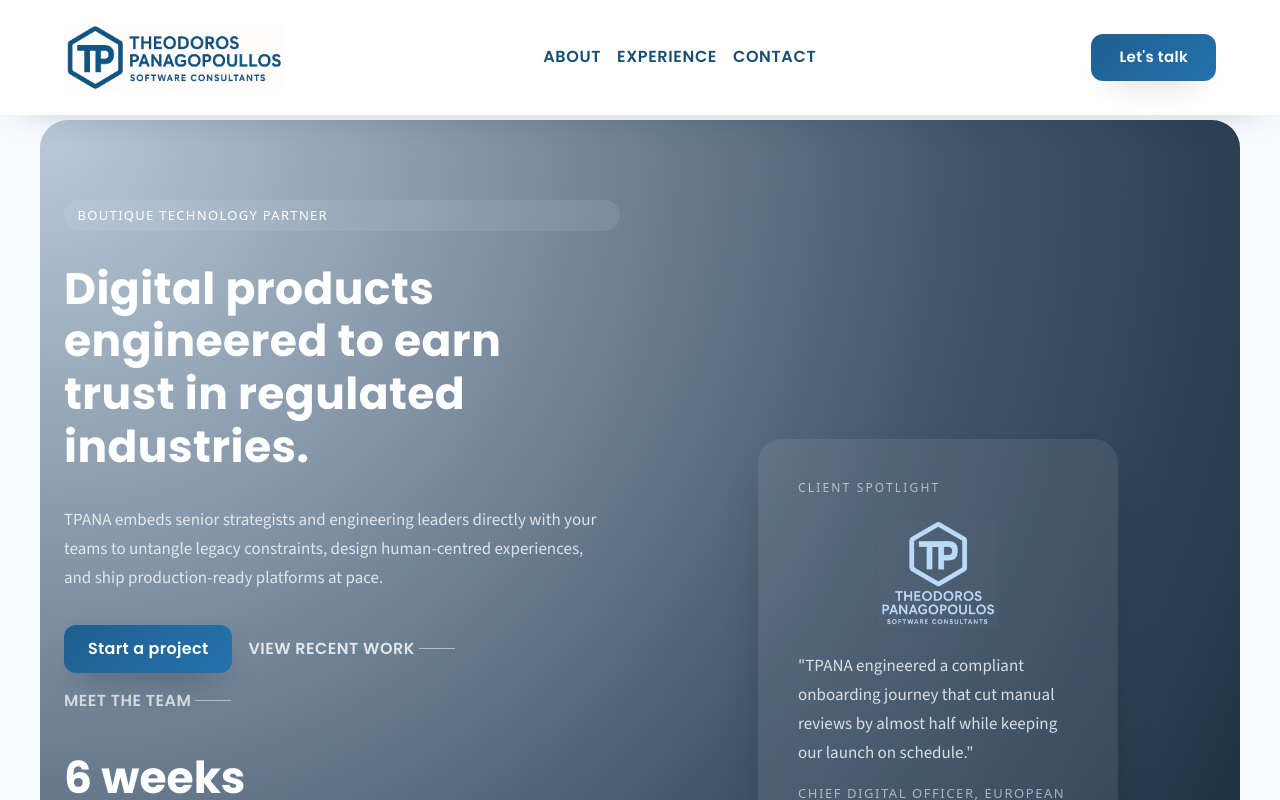
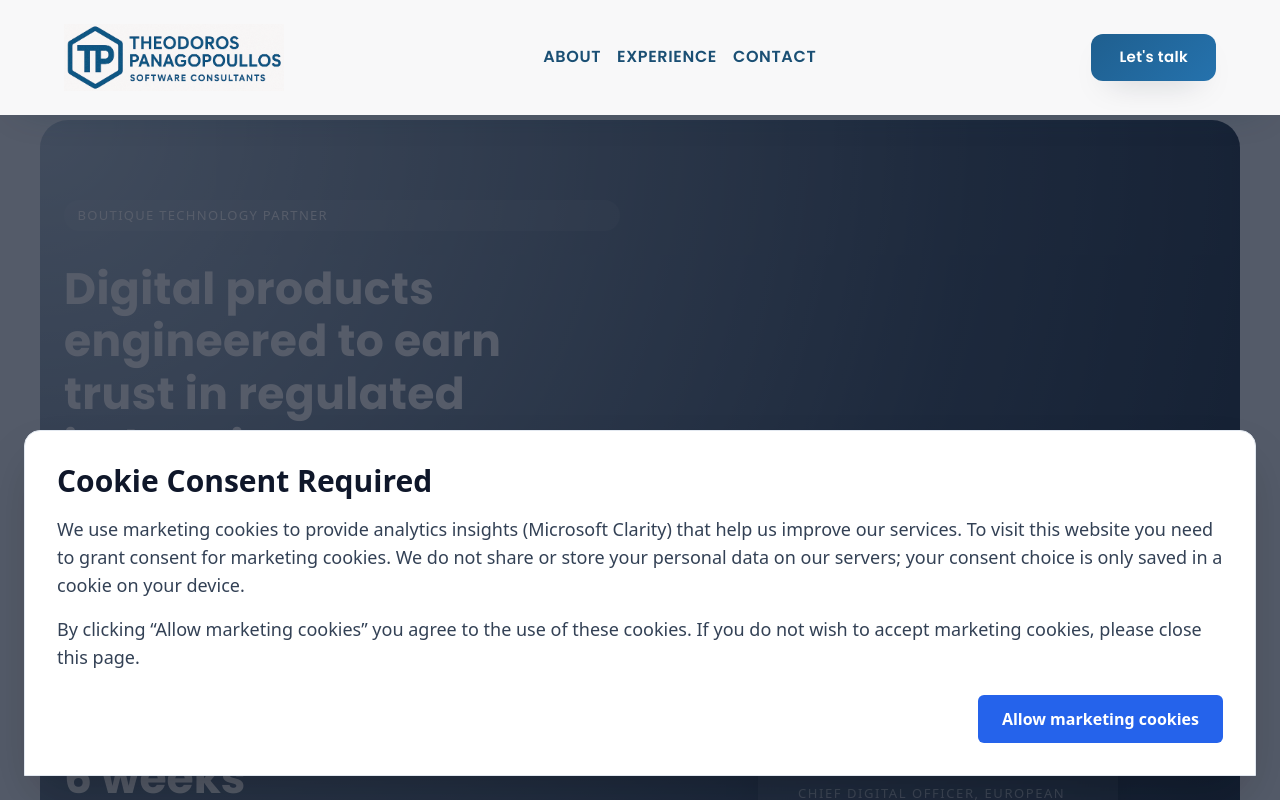
Before and after one commit to tpanaeu/tpana-website, a Next.js app: page / in a window 1280 px wide. Shown: the top 800 px of the page. Built offline with nearby package versions, Linux system fonts and the light colour scheme.

Commit message:
custom cmp

```diff
--- /dev/null
+++ b/components/ConsentGate.js
@@ -0,0 +1,223 @@
+import { useEffect, useRef, useState } from "react";
+
+const CONSENT_COOKIE_NAME = "tpana_marketing_consent";
+const CONSENT_GRANTED_VALUE = "granted";
+const CONSENT_DENIED_VALUE = "denied";
+const CONSENT_MAX_AGE_SECONDS = 60 * 60 * 24 * 180; // 180 days
+
+const parseConsentCookie = () => {
+  if (typeof document === "undefined") {
+    return null;
+  }
+
+  const cookieMatch = document.cookie
+    .split(";")
+    .map((entry) => entry.trim())
+    .find((entry) => entry.startsWith(`${CONSENT_COOKIE_NAME}=`));
+
+  if (!cookieMatch) {
+    return null;
+  }
+
+  const [, value] = cookieMatch.split("=");
+  return value || null;
+};
+
+const setConsentCookie = (value) => {
+  if (typeof document === "undefined") {
+    return;
+  }
+
+  if (!value) {
+    document.cookie = `${CONSENT_COOKIE_NAME}=; Max-Age=0; Path=/; SameSite=Lax`;
+    return;
+  }
+
+  const secureFlag = window.location.protocol === "https:" ? "; Secure" : "";
+  document.cookie = `${CONSENT_COOKIE_NAME}=${value}; Max-Age=${CONSENT_MAX_AGE_SECONDS}; Path=/; SameSite=Lax${secureFlag}`;
+};
+
+const consentOverlayStyles = {
+  container:
+    "fixed inset-0 z-50 flex items-end justify-center bg-slate-900/70 px-4 sm:px-6 pb-4 sm:pb-6",
+  panel:
+    "w-full rounded-t-2xl bg-white p-6 sm:p-8 shadow-2xl border border-slate-200 text-slate-900",
+  heading: "text-2xl sm:text-3xl font-semibold font-heading text-slate-900 mb-4",
+  body: "text-base sm:text-lg text-slate-700 leading-relaxed font-body",
+  actions: "mt-6 flex justify-end",
+  primaryButton:
+    "w-full sm:w-auto px-6 py-3 rounded-md bg-blue-600 hover:bg-blue-700 text-white font-semibold transition focus-visible:outline focus-visible:outline-2 focus-visible:outline-offset-2 focus-visible:outline-blue-600",
+};
+
+const revokeTriggerStyles = {
+  container:
+    "fixed bottom-4 right-4 z-40 flex items-center gap-3 rounded-full bg-blue-600 text-white px-4 py-3 shadow-lg cursor-pointer transition hover:bg-blue-700 focus-visible:outline focus-visible:outline-2 focus-visible:outline-offset-2 focus-visible:outline-blue-300",
+  text: "text-sm font-semibold font-heading",
+  iconWrapper:
+    "flex h-8 w-8 items-center justify-center rounded-full bg-white text-blue-600",
+  icon: "h-4 w-4",
+};
+
+const revokeBannerStyles = {
+  container:
+    "fixed inset-x-0 bottom-0 z-50 flex justify-center px-4 sm:px-6 pb-4 sm:pb-6",
+  panel:
+    "w-full rounded-t-2xl bg-white p-6 sm:p-8 shadow-2xl border border-slate-200 text-slate-900 max-w-5xl",
+  heading: "text-2xl sm:text-3xl font-semibold font-heading text-slate-900 mb-4",
+  body: "text-base sm:text-lg text-slate-700 leading-relaxed font-body",
+  actions: "mt-6 flex justify-end",
+  action:
+    "w-full sm:w-auto px-6 py-3 rounded-md border border-slate-300 text-slate-700 font-semibold transition hover:bg-slate-100 focus-visible:outline focus-visible:outline-2 focus-visible:outline-offset-2 focus-visible:outline-slate-400",
+};
+
+const ConsentOverlay = ({ onAccept }) => (
+  <div className={consentOverlayStyles.container} role="dialog" aria-modal="true">
+    <div className={consentOverlayStyles.panel}>
+      <h2 className={consentOverlayStyles.heading}>Cookie Consent Required</h2>
+      <div className={consentOverlayStyles.body}>
+        <p>
+          We use marketing cookies to provide analytics insights (Microsoft Clarity) that
+          help us improve our services. To visit this website you need to grant consent
+          for marketing cookies. We do not share or store your personal data on our servers;
+          your consent choice is only saved in a cookie on your device.
+        </p>
+        <p className="mt-4">
+          By clicking &ldquo;Allow marketing cookies&rdquo; you agree to the use of these
+          cookies. If you do not wish to accept marketing cookies, please close this page.
+        </p>
+      </div>
+      <div className={consentOverlayStyles.actions}>
+        <button
+          type="button"
+          className={consentOverlayStyles.primaryButton}
+          onClick={onAccept}
+        >
+          Allow marketing cookies
+        </button>
+      </div>
+    </div>
+  </div>
+);
+
+const ConsentRevokePrompt = ({ onRevoke, onClose }) => (
+  <div className={revokeBannerStyles.container} role="dialog" aria-modal="true">
+    <div className={revokeBannerStyles.panel}>
+      <h3 className={revokeBannerStyles.heading}>Marketing cookies enabled</h3>
+      <p className={revokeBannerStyles.body}>
+        You have granted consent for marketing cookies. You can revoke this permission
+        at any time. Revoking will disable marketing cookies and request consent again.
+      </p>
+      <div className={revokeBannerStyles.actions}>
+        <button
+          type="button"
+          className={revokeBannerStyles.action}
+          onClick={() => {
+            onRevoke();
+            onClose();
+          }}
+        >
+          Revoke consent
+        </button>
+      </div>
+    </div>
+  </div>
+);
+
+const ConsentGate = ({ children, onMarketingConsent, onMarketingRevoke }) => {
+  const [consentState, setConsentState] = useState(() => parseConsentCookie());
+  const [isRevokeDialogOpen, setIsRevokeDialogOpen] = useState(false);
+  const bodyOverflowRef = useRef(null);
+
+  useEffect(() => {
+    if (!consentState) {
+      return;
+    }
+
+    setConsentCookie(consentState);
+
+    if (
+      consentState === CONSENT_GRANTED_VALUE &&
+      typeof onMarketingConsent === "function"
+    ) {
+      onMarketingConsent();
+    }
+
+    if (consentState === CONSENT_DENIED_VALUE && typeof onMarketingRevoke === "function") {
+      onMarketingRevoke();
+    }
+  }, [consentState, onMarketingConsent, onMarketingRevoke]);
+
+  useEffect(() => {
+    if (typeof document === "undefined") {
+      return undefined;
+    }
+
+    const storedConsent = parseConsentCookie();
+    if (storedConsent && storedConsent !== consentState) {
+      setConsentState(storedConsent);
+    }
+
+    if (bodyOverflowRef.current === null) {
+      bodyOverflowRef.current = document.body.style.overflow;
+    }
+
+    if (consentState !== CONSENT_GRANTED_VALUE) {
+      document.body.style.overflow = "hidden";
+    } else {
+      document.body.style.overflow = bodyOverflowRef.current || "";
+    }
+
+    return () => {
+      document.body.style.overflow = bodyOverflowRef.current || "";
+    };
+  }, [consentState]);
+  const isGranted = consentState === CONSENT_GRANTED_VALUE;
+
+  return (
+    <>
+      <div aria-hidden={!isGranted}>{children}</div>
+      {!isGranted ? (
+        <ConsentOverlay onAccept={() => setConsentState(CONSENT_GRANTED_VALUE)} />
+      ) : null}
+      {isGranted ? (
+        <>
+          <button
+            type="button"
+            aria-label="Marketing cookies enabled. Click to manage."
+            className={revokeTriggerStyles.container}
+            onClick={() => setIsRevokeDialogOpen(true)}
+          >
+            <span className={revokeTriggerStyles.iconWrapper}>
+              <svg
+                xmlns="http://www.w3.org/2000/svg"
+                viewBox="0 0 20 20"
+                fill="currentColor"
+                className={revokeTriggerStyles.icon}
+                aria-hidden="true"
+              >
+                <path
+                  fillRule="evenodd"
+                  d="M10 1a4 4 0 00-4 4v1H5a2 2 0 00-2 2v3a6 6 0 0012 0V8a2 2 0 00-2-2h-1V5a4 4 0 00-4-4zm-5 9V8a1 1 0 011-1h8a1 1 0 011 1v2H5zm5 6a5 5 0 01-5-5h10a5 5 0 01-5 5z"
+                  clipRule="evenodd"
+                />
+              </svg>
+            </span>
+            <span className={revokeTriggerStyles.text}>Marketing cookies enabled</span>
+          </button>
+          {isRevokeDialogOpen ? (
+            <ConsentRevokePrompt
+              onRevoke={() => {
+                setConsentState(CONSENT_DENIED_VALUE);
+                setConsentCookie(CONSENT_DENIED_VALUE);
+              }}
+              onClose={() => setIsRevokeDialogOpen(false)}
+            />
+          ) : null}
+        </>
+      ) : null}
+    </>
+  );
+};
+
+export default ConsentGate;
+export { CONSENT_GRANTED_VALUE, CONSENT_COOKIE_NAME, CONSENT_DENIED_VALUE };
--- a/pages/_app.js
+++ b/pages/_app.js
@@ -1,10 +1,15 @@
 import "./style.css";
-import { useEffect, useRef } from "react";
+import { useEffect, useRef, useState } from "react";
 import { useRouter } from "next/router";
 import Script from "next/script";
+import ConsentGate, {
+  CONSENT_COOKIE_NAME,
+  CONSENT_GRANTED_VALUE,
+} from "../components/ConsentGate";
 
 export default function MyApp({ Component, pageProps }) {
   const router = useRouter();
+  const [hasMarketingConsent, setHasMarketingConsent] = useState(false);
   const clarityProjectId = process.env.NEXT_PUBLIC_CLARITY_PROJECT_ID;
   const claritySnippet = clarityProjectId
     ? `
@@ -20,7 +25,28 @@
   const trackedPagesRef = useRef(new Set());
 
   useEffect(() => {
-    if (!clarityProjectId || typeof window === "undefined") {
+    if (typeof document === "undefined") {
+      return;
+    }
+    const cookieMatch = document.cookie
+      .split(";")
+      .map((entry) => entry.trim())
+      .find((entry) => entry.startsWith(`${CONSENT_COOKIE_NAME}=`));
+
+    if (!cookieMatch) {
+      setHasMarketingConsent(false);
+    } else {
+      const [, value] = cookieMatch.split("=");
+      setHasMarketingConsent(value === CONSENT_GRANTED_VALUE);
+    }
+  }, []);
+
+  useEffect(() => {
+    if (
+      !clarityProjectId ||
+      typeof window === "undefined" ||
+      !hasMarketingConsent
+    ) {
       return undefined;
     }
 
@@ -63,11 +89,39 @@
     return () => {
       window.removeEventListener("scroll", handleScroll);
     };
-  }, [clarityProjectId, router.asPath]);
+  }, [clarityProjectId, hasMarketingConsent, router.asPath]);
+
+  useEffect(() => {
+    if (typeof window === "undefined") {
+      return undefined;
+    }
+
+    if (hasMarketingConsent) {
+      return undefined;
+    }
+
+    const clarityScript = document.getElementById("microsoft-clarity");
+    if (clarityScript && clarityScript.parentNode) {
+      clarityScript.parentNode.removeChild(clarityScript);
+    }
+
+    if (typeof window.clarity === "function") {
+      try {
+        window.clarity("consent", false);
+      } catch (error) {
+        // Ignore errors if clarity does not support consent revocation
+      }
+      delete window.clarity;
+    }
+
+    trackedPagesRef.current.clear();
+
+    return undefined;
+  }, [hasMarketingConsent]);
 
   return (
     <>
-      {claritySnippet ? (
+      {claritySnippet && hasMarketingConsent ? (
         <Script
           id="microsoft-clarity"
           strategy="afterInteractive"
@@ -76,7 +130,12 @@
           }}
         />
       ) : null}
-      <Component {...pageProps} />
+      <ConsentGate
+        onMarketingConsent={() => setHasMarketingConsent(true)}
+        onMarketingRevoke={() => setHasMarketingConsent(false)}
+      >
+        <Component {...pageProps} />
+      </ConsentGate>
     </>
   );
 }
--- a/pages/_document.js
+++ b/pages/_document.js
@@ -5,13 +5,6 @@
     return (
       <Html lang="en">
         <Head>
-          <script
-            id="Cookiebot"
-            src="https://consent.cookiebot.com/uc.js"
-            data-cbid="4f86c3a7-2688-43aa-9a87-e640c27d55e2"
-            data-blockingmode="auto"
-            type="text/javascript"
-          ></script>
           <meta
             name="viewport"
             content="width=device-width, initial-scale=1.0"
```
